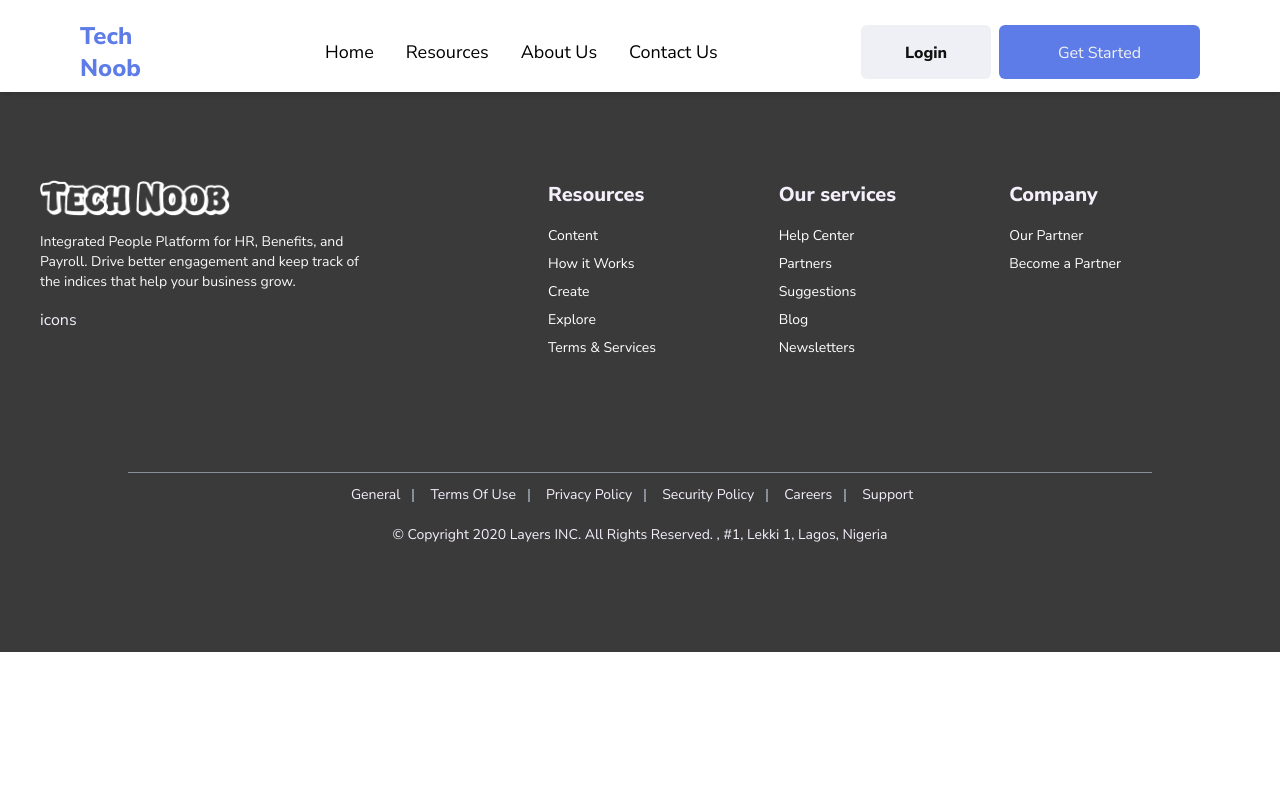
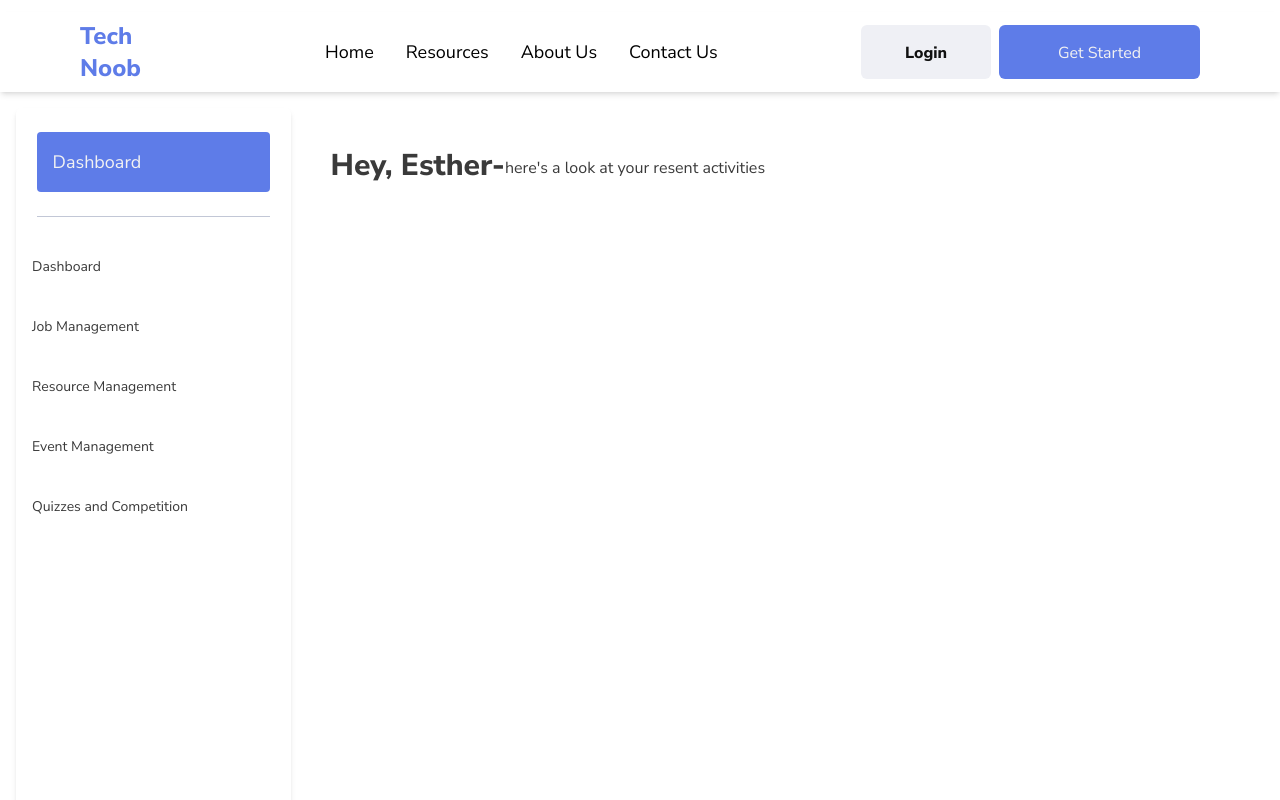
Before and after one commit to oluwatobiiloba/Technoob-Homebase, a React (Create React App) app in the folder Client/: page /AdminDashboard in a window 1280 px wide. Shown: the top 800 px of the page. Built offline with nearby package versions, Linux system fonts and the light colour scheme; a web font is replaced by a local one.

Commit message:
End point integration to the login and contact us pages and AdminDashboard

```diff
--- a/Client/src/App.js
+++ b/Client/src/App.js
@@ -7,6 +7,7 @@ import {NavBar,Footer} from './components/index.js';
 import {SignUp } from './pages/Auth';
 
 import { ContactUs, Resources, AboutUs,Home, UserLogin } from './pages/LandingPage';
+import Dashboard from './pages/AdminPage/Dashboard/Dashboard';
 
 
 
@@ -27,6 +28,7 @@ function App() {
           <Route path= "/Resources" element={<Resources/>}/>
           <Route path= "/Sign-Up" element={<SignUp/>}/>
           <Route path="/User-Login" element={<UserLogin/>}/>
+          <Route path="/AdminDashboard" element={<Dashboard/>}/>
       </Routes>
   </main>
 
--- /dev/null
+++ b/Client/src/pages/AdminPage/Dashboard/Dashboard.jsx
@@ -0,0 +1,14 @@
+import React from 'react'
+import SideNav from './components/SideNav'
+import Section from './components/Section'
+
+const Dashboard = () => {
+  return (
+    <div className=' p-4 flex nun'>
+      <SideNav/>
+      <Section/>
+    </div>
+  )
+}
+
+export default Dashboard
--- /dev/null
+++ b/Client/src/pages/AdminPage/Dashboard/components/Section.jsx
@@ -0,0 +1,14 @@
+import React from 'react'
+
+const Section = () => {
+  return (
+    <section>
+        <div className=' flex p-10'>
+            <h1 className=' font-bold text-3xl'>Hey, Esther-</h1>
+            <p className=' pt-2'>here's a look at your resent activities</p>
+        </div>
+    </section>
+  )
+}
+
+export default Section
--- /dev/null
+++ b/Client/src/pages/AdminPage/Dashboard/components/SideNav.jsx
@@ -0,0 +1,43 @@
+import {useState} from 'react'
+
+const SideNav = () => {
+  const [select, setSelect] = useState('Dashboard')
+  const options = [
+    {
+        id : 1,
+        name : 'Dashboard'
+    },
+    {
+        id : 2,
+        name : 'Job Management'
+    },
+    {
+        id : 3,
+        name : 'Resource Management'
+    },
+    {
+        id : 4,
+        name : 'Event Management'
+    },
+    {
+        id : 4,
+        name : 'Quizzes and Competition'
+    }
+  ]
+  return (
+    <nav className=' w-[22%] shadow-md rounded-md h-[1000px]'>
+        <div className='border-b-[0.5px] m-[auto] w-[85%] mt-6 border-[#C2C7D6] mb-7'>
+            <h1 className=' text-lg bg-tblue rounded p-4 cursor-pointer text-twhite mb-6'>{select} </h1>
+        </div>
+        <ul>
+            {
+                options.map((option, i)=>(
+                    <li className=' cursor-pointer text-sm p-3 pl-4 hover:bg-[#F0F4FE] rounded-md my-4' key={i} onClick={()=>{setSelect(option.name)}}>{option.name}</li>
+                ))
+            }
+        </ul>
+    </nav>
+  )
+}
+
+export default SideNav
--- a/Client/src/pages/LandingPage/Contact/components/Form.jsx
+++ b/Client/src/pages/LandingPage/Contact/components/Form.jsx
@@ -4,7 +4,7 @@ import Input from '../utility/Input'
 
 const Form = () => {
   const [form, setForm] = useState({
-    'Full Name' : '',
+    FullName : '',
     Email : '',
     Phone : '',
     Message : ''
@@ -16,7 +16,7 @@ const Form = () => {
   }
 
   //send a responce
-  const sendMessage = async (text) => {
+  const sendMessage = async () => {
     if(regEx.test(form.Email) === false){
       console.log('please enter a valid email')
       alert('Please enter a valid Email')
@@ -27,7 +27,9 @@ const Form = () => {
         myHeaders.append("Content-Type", "application/json");
 
         var raw = JSON.stringify({
-           text
+          "email": form.Email,
+          "name": form.FullName,
+          "message": form.Message
         });
 
         var requestOptions = {
@@ -37,23 +39,31 @@ const Form = () => {
           redirect: 'follow'
         };
 
-        const response = await fetch("https://technoob-staging.azurewebsites.net/api/v1/user/contact-us", requestOptions)
+        const userContact = await fetch("https://technoob-staging.azurewebsites.net/api/v1/user/contact-us", requestOptions)
+        const result = await userContact.json()
+        console.log(result)
+        if(result.status === 'success'){
+          alert('Message sent successfuly')
+        }
 
-        if(response.status){
-        const data = await response.json()
-        console.log('Success', data,  'Message is valid')
-        alert('Message successfully sent');
-        }
 
        } catch (error) {
          console.log(error)
        }
-
+       setTimeout(()=>{
+        console.log('it worked')
+        setForm({
+          FullName : '',
+          Email : '',
+          Phone : '',
+          Message : ''
+        })
+       }, 2000)
 
      }
   }
 
-  const onSubmit = () =>{
+  const onSubmit = async () =>{
     // e.preventDefault()
     if (!form.Message) {
       alert('Pls input a mesage')
@@ -61,26 +71,21 @@ const Form = () => {
     }
 
     //fetchData()
+    await sendMessage()
+    console.log(form)
 
-    sendMessage(form)
 
-    setForm({
-      'Full Name' : '',
-      Email : '',
-      Phone : '',
-      Message : ''
-    })
   }
 
   return (
     <div className=' md:flex flex-auto w-screen block md:px-20 md:py-5 nun mb-20 justify-center'>
         <img src={img} alt="" className=' lg:block hidden w-[50%]' />
         <form action="get" className='block bgcontact lg:p-20 p-5 rounded lg:w-[50%] w-full ' >
-            <Input placeholder={'Full Name'} name={'Full Name'} value={`${form['Full Name']}`} onChange={handleChange} />
-            <Input placeholder={'Email Address'} name={'Email'} value={form.Email} onChange={handleChange}/>
-            <Input placeholder={'Phone Number'} name={'Phone'} value={form.Phone} onChange={handleChange}/>
+            <Input placeholder={'Full Name'} name={'FullName'} onChange={handleChange} />
+            <Input placeholder={'Email Address'} name={'Email'}  onChange={handleChange}/>
+            <Input placeholder={'Phone Number'} name={'Phone'}  onChange={handleChange}/>
             <label htmlFor="message" className=' text-2xl font-semibold py-10 px-4 ' >Leave a message</label><br/>
-            <textarea name="Message" value={form.Message} onChange={handleChange} placeholder='Your message here' className=' ring-1 rounded outline-none md:w-[100%] w-[100%] md:h-60 h-40 md:px-10 p-4 py-10 my-10' id="" cols="30" rows="10"></textarea>
+            <textarea name="Message" onChange={handleChange} placeholder='Your message here' className=' ring-1 rounded outline-none md:w-[100%] w-[100%] md:h-60 h-40 md:px-10 p-4 py-10 my-10' id="" cols="30" rows="10"></textarea>
             <button type='button'  onClick={onSubmit} className=' bg-tblue text-twhite py-[14px] lg:w-[100%] w-[100%] rounded'>Send Message</button>
         </form>
     </div>
--- a/Client/src/pages/LandingPage/UserLogin/components/Form.jsx
+++ b/Client/src/pages/LandingPage/UserLogin/components/Form.jsx
@@ -1,16 +1,55 @@
+import {useState} from 'react'
 import img from '../img/quino-al-xhGMQ_nYWqU-unsplash 1.png'
 
 const Form = () => {
+  const [user, setUser] = useState({
+    UserName : '',
+    Password : ''
+  })
+
+  const handleChange = (e) => {
+    setUser({...user, [e.target.name]:e.target.value})
+  }
+  const login = async ()=>{
+    var myHeaders = new Headers();
+    myHeaders.append("Content-Type", "application/json");
+
+    var raw = JSON.stringify({
+      "password": user.Password,
+      "username": user.UserName
+    });
+
+    var requestOptions = {
+      method: 'POST',
+      headers: myHeaders,
+      body: raw,
+      redirect: 'follow'
+    };
+
+    const userData = await fetch("https://technoob-staging.azurewebsites.net/api/v1/authenticate/login", requestOptions)
+    const result = await userData.json()
+    console.log(result)
+  }
+
+  const submit = async (e) => {
+    e.preventDefault()
+    await login()
+    console.log(user)
+  }
+
+
+
+
   return (
     <section className=' md:flex flex-auto w-screen block md:px-20 md:py-5 nun mb-20 justify-center'>
       <img src={img} alt="" className=' lg:block hidden w-[50%]' />
       <form action="get" className='block bgcontact lg:p-20 p-5 rounded lg:w-[50%] w-full'>
       <label htmlFor="username" className=' text-2xl font-semibold py-10 px-4 ' >Username/Email</label><br/>
-      <input type="username" placeholder="Username/Email" className=' w-[100%] rounded-xl m-1 border px-10 py-4 my-10 outline-0 ring-1 bg-white' />
+      <input type="username" name='UserName' placeholder="Username/Email" className=' w-[100%] rounded-xl m-1 border px-10 py-4 my-10 outline-0 ring-1 bg-white' onChange={handleChange} />
       <label htmlFor="password" className=' text-2xl font-semibold py-10 px-4 ' >Password</label><br/>
-      <input type="password" placeholder="Password" className=' w-[100%] rounded-xl m-1 border px-10 py-4 my-10 outline-0 ring-1 bg-white' />
+      <input type="password" name='Password' placeholder="Password" className=' w-[100%] rounded-xl m-1 border px-10 py-4 my-10 outline-0 ring-1 bg-white' onChange={handleChange} />
       <div className=' lg:flex'>
-        <button className=' bg-tblue text-twhite py-[14px] lg:w-[50%] w-[100%] rounded'>Login</button> <p className='py-5 lg:w-[10%] w-[100%] text-center'>Or</p>
+        <button className=' bg-tblue text-twhite py-[14px] lg:w-[50%] w-[100%] rounded' onClick={submit}>Login</button> <p className='py-5 lg:w-[10%] w-[100%] text-center'>Or</p>
         <button className='py-[14px] lg:w-[40%] w-[100%] bg-twhitee ring-1 rounded'>Sign Up?</button>
       </div>
       <p className=' cursor-pointer px-2 py-8 italic'><span className=' text-red-500'>Forget </span><span>Password?</span></p>
```
Lines whose indentation alone changed are shown as unchanged.
